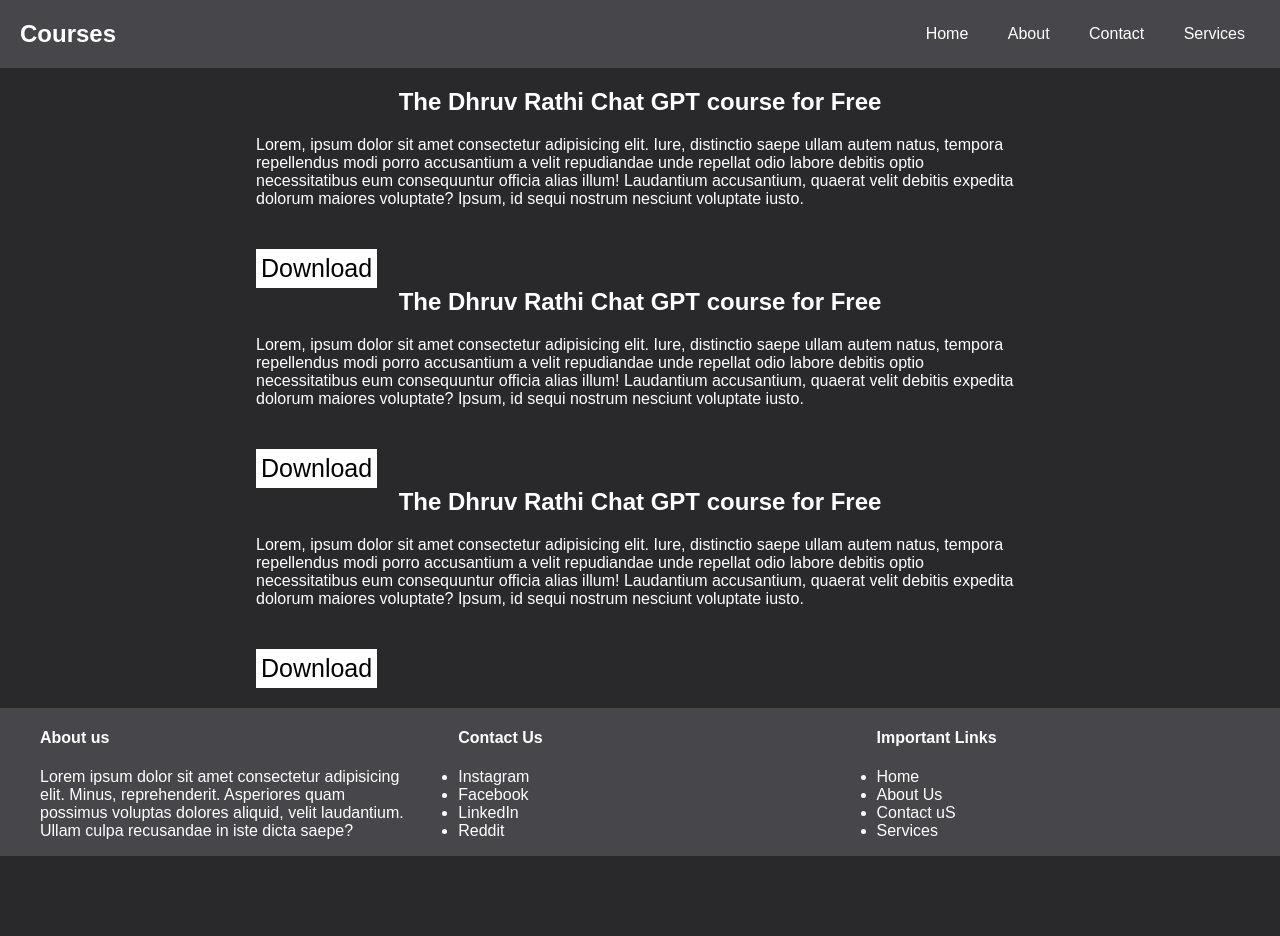
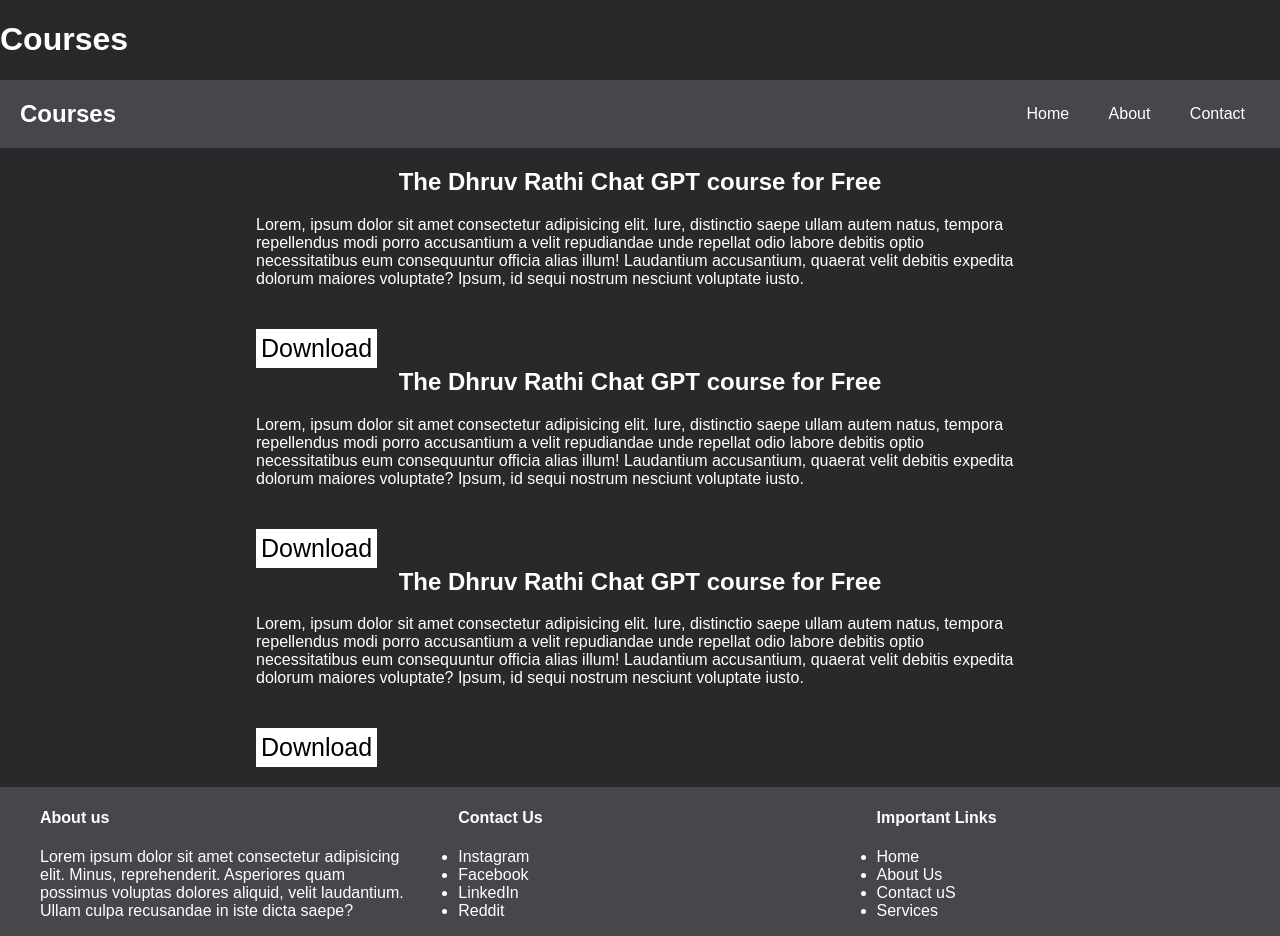
Before and after one commit to nikhilwebdeveloper/chatgptcourse, a plain HTML site: page index.html in a window 1280 px wide. Before the commit the page ends 856 px from the top, so only its background shows below. Drawn offline with Linux system fonts and the light colour scheme.

Commit message:
Update index.html

```diff
--- a/index.html
+++ b/index.html
@@ -8,13 +8,14 @@
 </head>
 <body>
     <header>
+        <h1>Courses</h1>
         <nav>
             <h1 id="name">Courses</h1>
             <ul>
                 <a href="#"><li>Home</li></a>
                 <a href="#"><li>About</li></a>
                 <a href="#"><li>Contact</li></a>
-                <a href="#"><li>Services</li></a>
+                <!-- <a href="#"><li>Services</li></a> -->
             </ul>
         </nav>
     </header>
```
